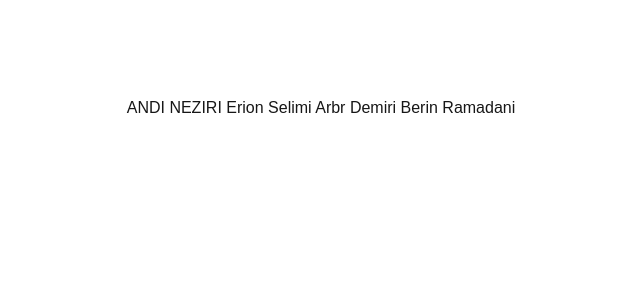
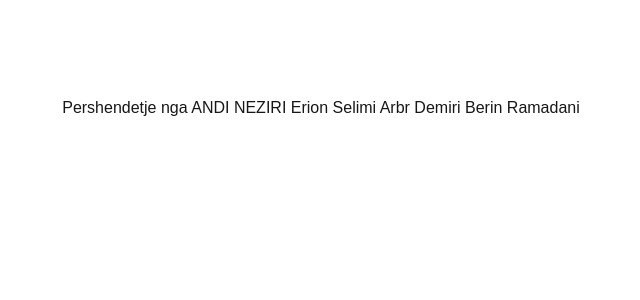
Before and after one commit to SHMTKIV04/Online-Class-repo, a Next.js app: page / in a window 1280 px wide. Shown: the top 300 px of the page, without its empty margins (319-959 px from the left). Built offline with nearby package versions, Linux system fonts and the light colour scheme.

Commit message:
Complete tasks 1 and 2

```diff
--- /dev/null
+++ b/app/arbr.tsx
@@ -0,0 +1,9 @@
+export default function Erdon() {
+  return (
+    <div className="flex min-h-screen items-center justify-center bg-gray-950">
+      <button className="rounded-xl bg-green-600 px-8 py-4 font-bold text-white hover:bg-green-700">
+        Butoni
+      </button>
+    </div>
+  );
+}
--- a/app/page.tsx
+++ b/app/page.tsx
@@ -1,6 +1,7 @@
 export default function Home () {
   return (
     <main className="flex min-h-screen flex-col items-center justify-between p-24">
+      Pershendetje nga
       ANDI NEZIRI
       Erion Selimi
       Arbr Demiri
```
